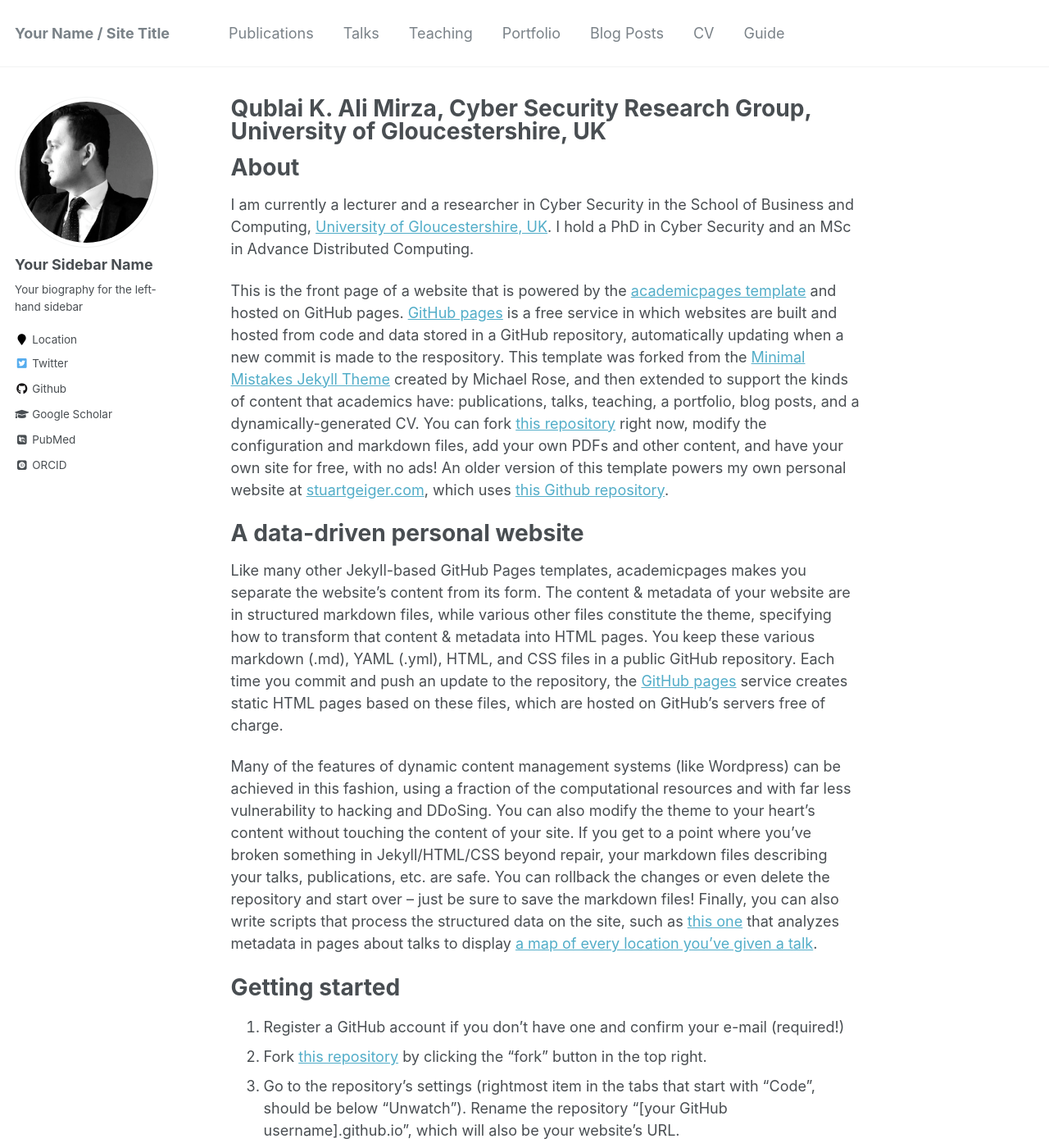
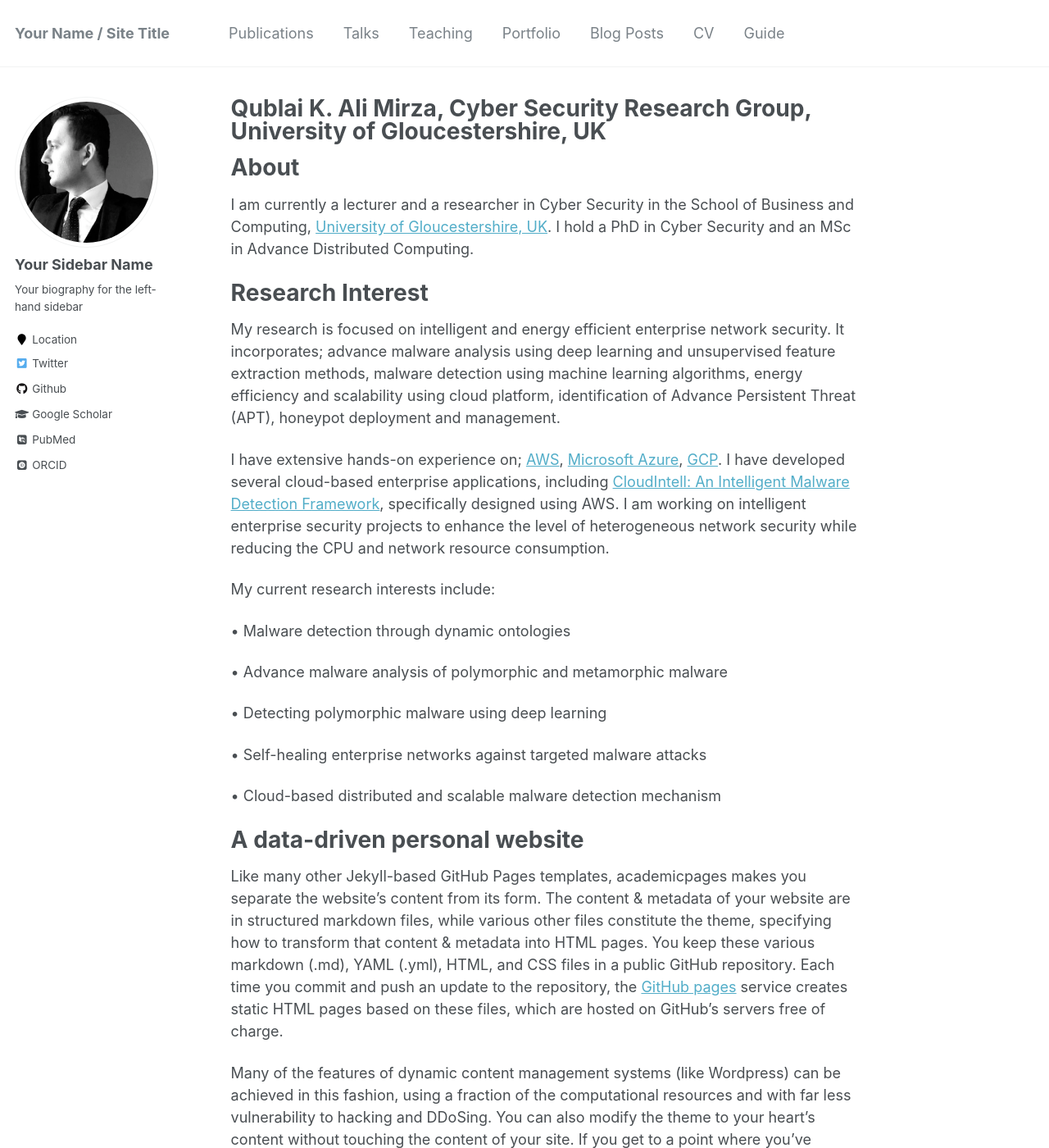
Before and after one commit to qublai/qublai.github.io, a Jekyll site: the page built from _pages/about.md, in a window 1280 px wide and 1400 px high. Shown: the whole window at 82% size. Built offline with Jekyll 4.4.1, drawn with Linux system fonts in a browser that asks for light colours; some web fonts are replaced.

Commit message:
Update about.md

```diff
--- a/_pages/about.md
+++ b/_pages/about.md
@@ -12,7 +12,27 @@ About
 ======
 I am currently a lecturer and a researcher in Cyber Security in the School of Business and Computing, [University of Gloucestershire, UK](https://www.glos.ac.uk/). I hold a PhD in Cyber Security and an MSc in Advance Distributed Computing.
 
-This is the front page of a website that is powered by the [academicpages template](https://github.com/academicpages/academicpages.github.io) and hosted on GitHub pages. [GitHub pages](https://pages.github.com) is a free service in which websites are built and hosted from code and data stored in a GitHub repository, automatically updating when a new commit is made to the respository. This template was forked from the [Minimal Mistakes Jekyll Theme](https://mmistakes.github.io/minimal-mistakes/) created by Michael Rose, and then extended to support the kinds of content that academics have: publications, talks, teaching, a portfolio, blog posts, and a dynamically-generated CV. You can fork [this repository](https://github.com/academicpages/academicpages.github.io) right now, modify the configuration and markdown files, add your own PDFs and other content, and have your own site for free, with no ads! An older version of this template powers my own personal website at [stuartgeiger.com](http://stuartgeiger.com), which uses [this Github repository](https://github.com/staeiou/staeiou.github.io).
+Research Interest
+======
+My research is focused on intelligent and energy efficient enterprise network security. It incorporates; advance malware analysis using deep learning and unsupervised feature extraction methods, malware detection using machine learning algorithms, energy efficiency and scalability using cloud platform, identification of Advance Persistent Threat (APT), honeypot deployment and management.
+
+I have extensive hands-on experience on; [AWS](https://aws.amazon.com/), [Microsoft Azure](https://azure.microsoft.com), [GCP](https://cloud.google.com/). I have developed several cloud-based enterprise applications, including [CloudIntell: An Intelligent Malware Detection Framework](https://www.sciencedirect.com/science/article/pii/S0167739X17314929), specifically designed using AWS. I am working on intelligent enterprise security projects to enhance the level of heterogeneous network security while reducing the CPU and network resource consumption.
+
+
+My current research interests include:
+
+•	Malware detection through dynamic ontologies
+
+•	Advance malware analysis of polymorphic and metamorphic malware
+
+•	Detecting polymorphic malware using deep learning
+
+•	Self-healing enterprise networks against targeted malware attacks
+
+•	Cloud-based distributed and scalable malware detection mechanism
+
+
+
 
 A data-driven personal website
 ======
```
